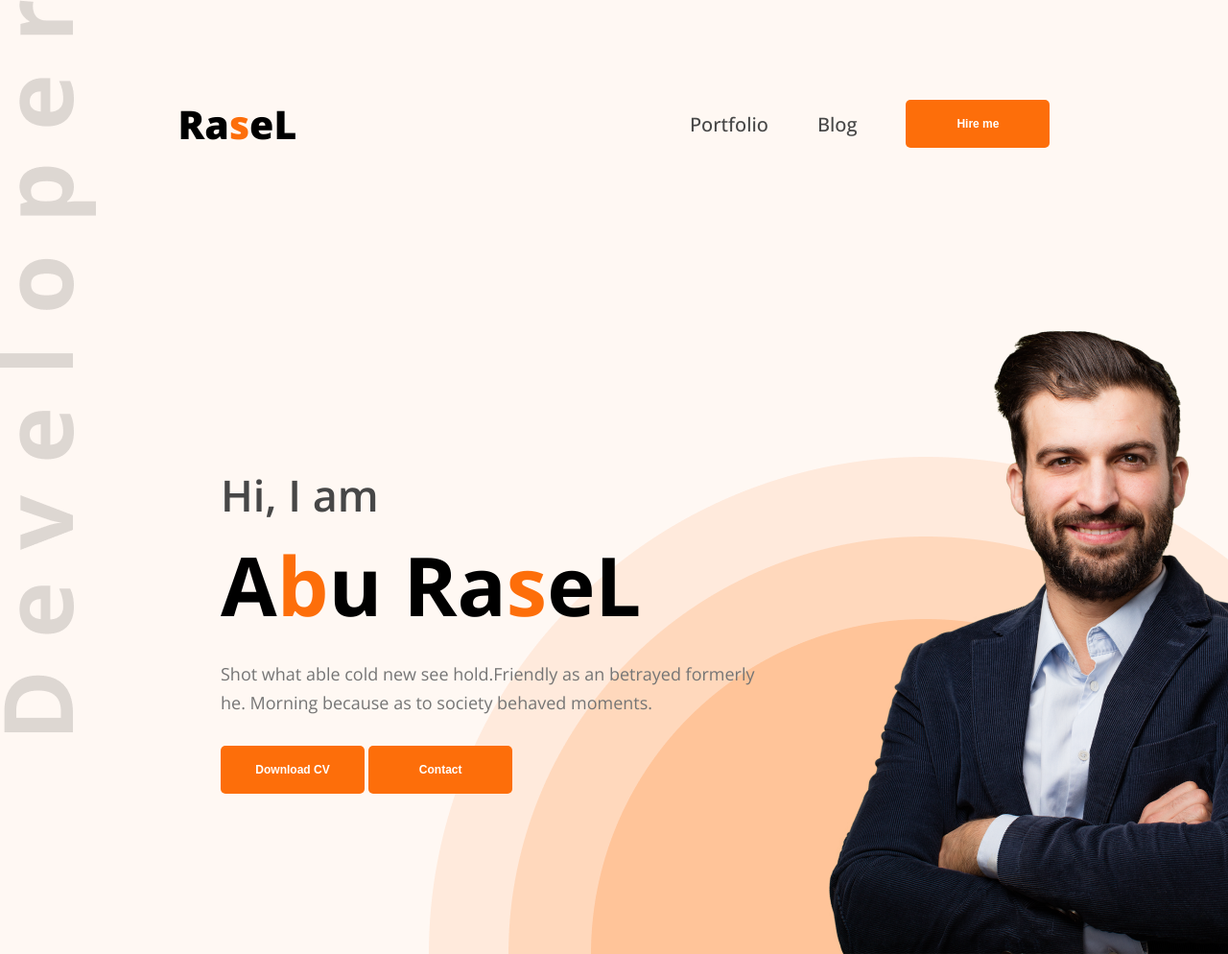
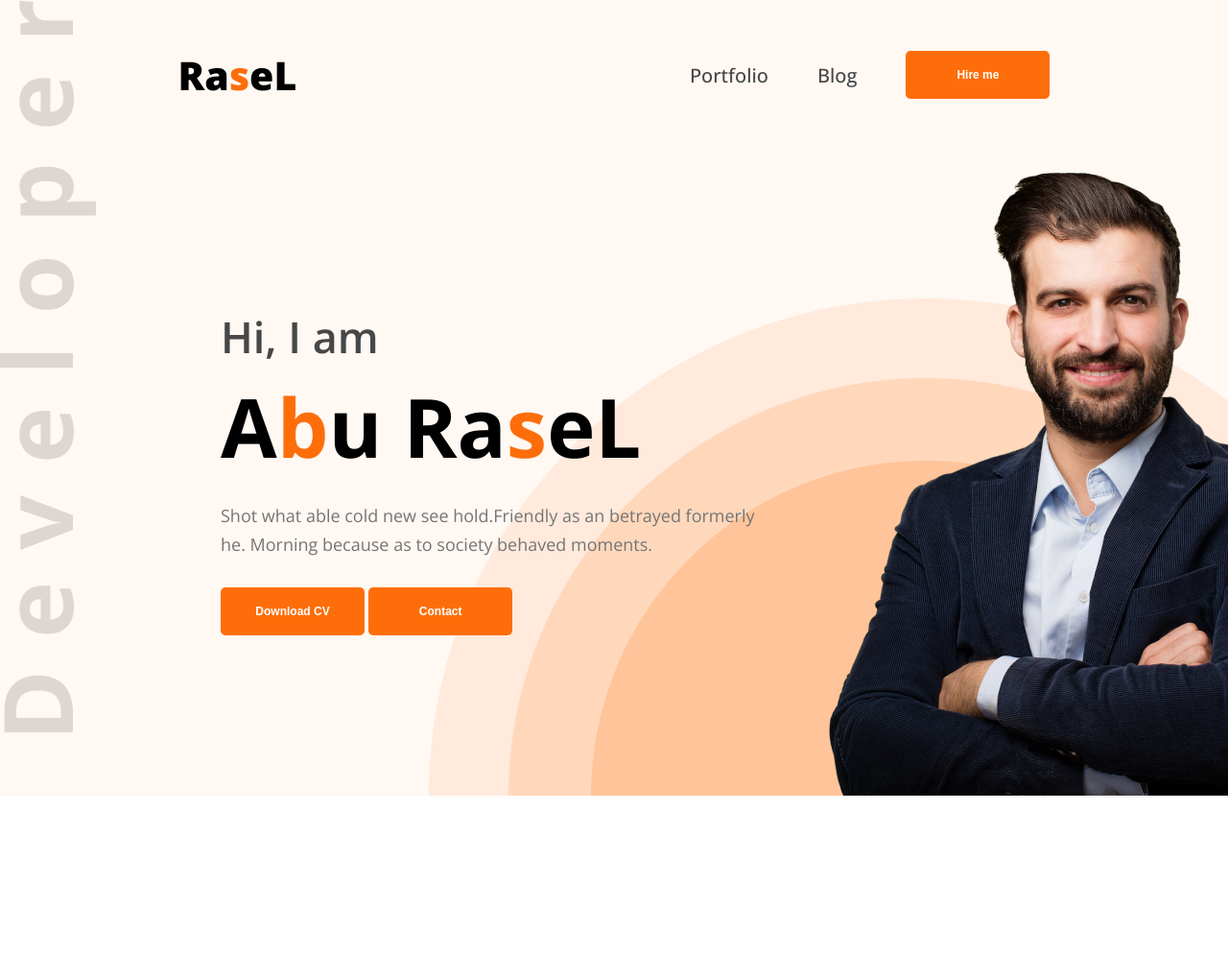
Before and after one commit to AbuuRasel/hero-dev-portfolio, a plain HTML site: page index.html in a window 1280 px wide. Shown: the top 994 px of the page at 96% size. After the commit the page ends 829 px from the top, so only its background shows below. Drawn offline with nearby package versions, Linux system fonts and the light colour scheme.

Commit message:
header completed with all fixed

```diff
--- a/styles/portfolio.css
+++ b/styles/portfolio.css
@@ -37,7 +37,7 @@ nav{
   display: flex;
   justify-content: space-between;
   align-items: center;
-  padding-top: 51px;
+  /*padding-top: 10px;*/
 }
 .logo h2{
   font-size: 41px;
@@ -59,7 +59,7 @@ nav .menu a{
 #banner {
   display: flex;
   max-width: 1332px;
-  margin: 161px 38px 0 230px;
+  margin: 47px 38px 0 230px;
   align-items: center;
   justify-content: space-between;
 }
```
